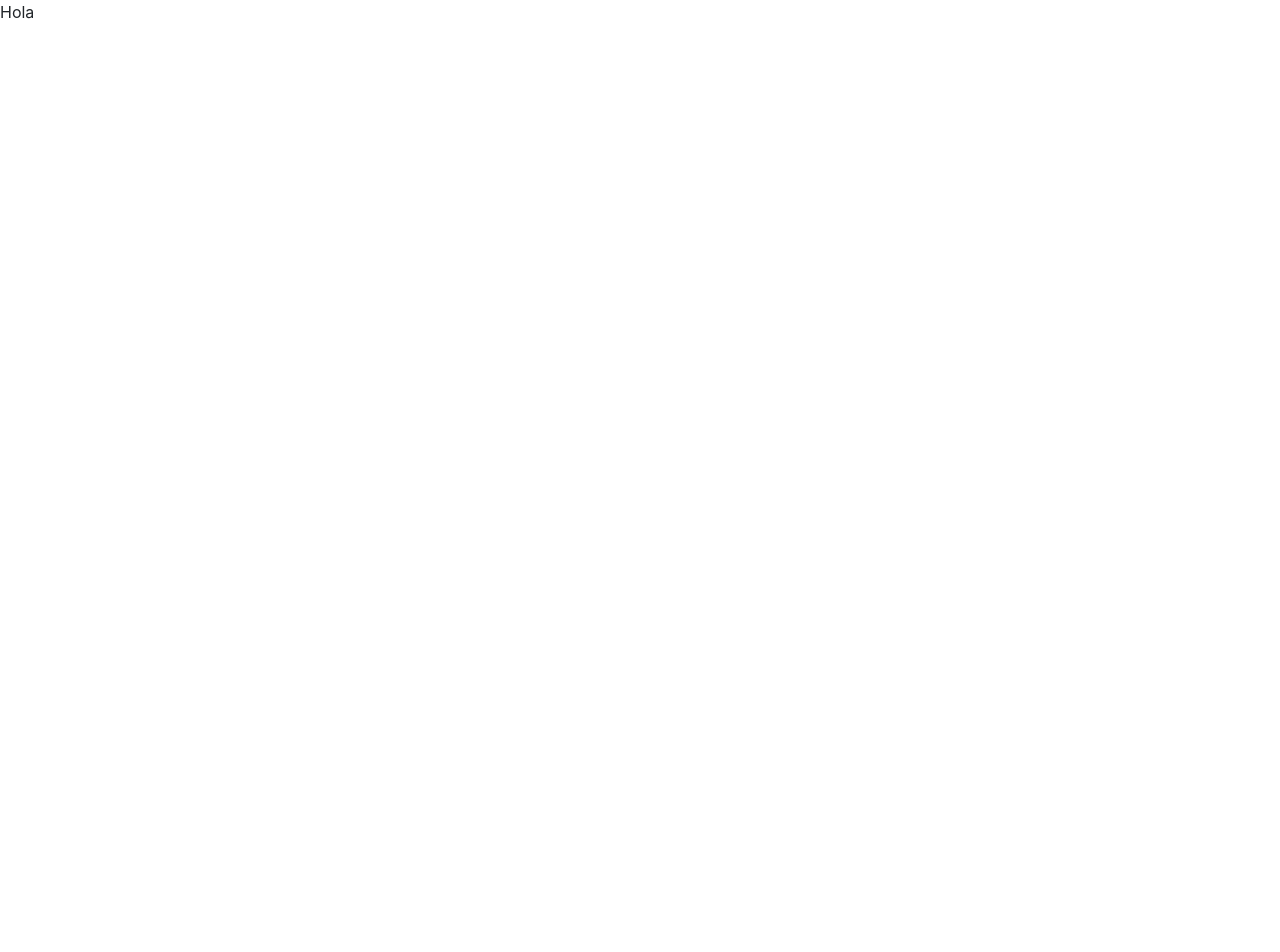
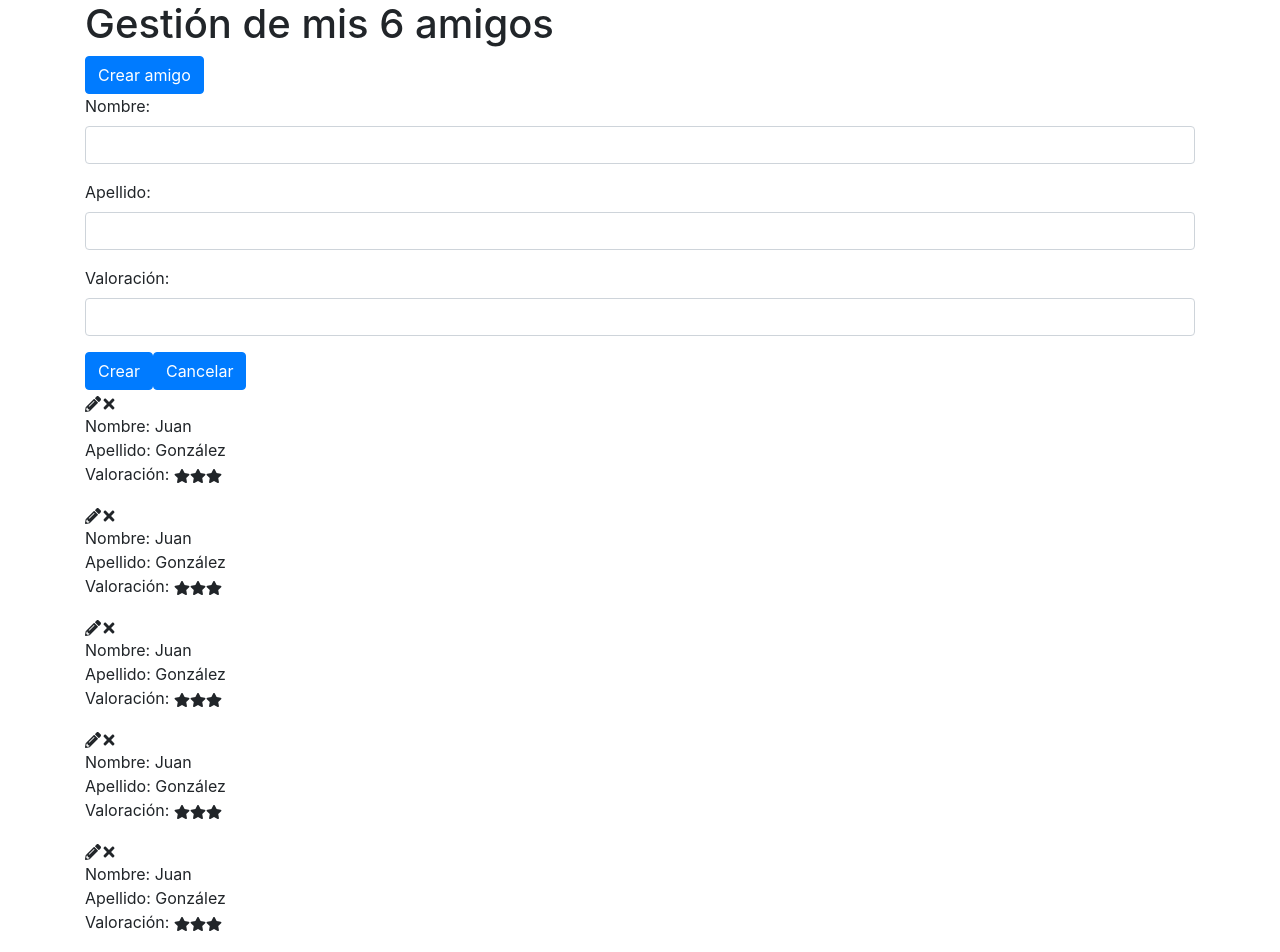
Before and after one commit to aleupons/examen-amigos, a React (Create React App) app: page / in a window 1280 px wide. Shown: the top 952 px of the page. Before the commit the page ends 800 px from the top, so only its background shows below. Built offline with nearby package versions, Linux system fonts and the light colour scheme.

Commit message:
Continguts HTML, classes i importació icones

```diff
--- a/src/App.js
+++ b/src/App.js
@@ -1,5 +1,184 @@
+import { FaStar, FaPencilAlt, FaTimes } from "react-icons/fa";
+
 function App() {
-  return <p>Hola</p>;
+  return (
+    <div className="container">
+      <header>
+        <h1>Gestión de mis 6 amigos</h1>
+        <button type="button" className="btn btn-primary">
+          Crear amigo
+        </button>
+        <section className="sidebar">
+          <form className="formulario">
+            <div className="form-group">
+              <label htmlFor="nombre">Nombre:</label>
+              <input type="text" className="form-control" id="nombre" />
+            </div>
+            <div className="form-group">
+              <label htmlFor="apellido">Apellido:</label>
+              <input type="text" className="form-control" id="apellido" />
+            </div>
+            <div className="form-group">
+              <label htmlFor="valoracion">Valoración:</label>
+              <input type="number" className="form-control" id="valoracion" />
+            </div>
+            <button type="submit" className="btn btn-primary">
+              Crear
+            </button>
+            <button type="button" className="btn btn-primary">
+              Cancelar
+            </button>
+          </form>
+        </section>
+      </header>
+      <main>
+        <article className="amigo">
+          <i className="editar">
+            <FaPencilAlt />
+          </i>
+          <i className="eliminar">
+            <FaTimes />
+          </i>
+          <ul className="list-unstyled">
+            <li>Nombre: Juan</li>
+            <li>Apellido: González</li>
+            <li>
+              Valoración:{" "}
+              <i className="estrella">
+                <FaStar />
+              </i>
+              <i className="estrella">
+                <FaStar />
+              </i>
+              <i className="estrella">
+                <FaStar />
+              </i>
+            </li>
+          </ul>
+        </article>
+        <article className="amigo">
+          <i className="editar">
+            <FaPencilAlt />
+          </i>
+          <i className="eliminar">
+            <FaTimes />
+          </i>
+          <ul className="list-unstyled">
+            <li>Nombre: Juan</li>
+            <li>Apellido: González</li>
+            <li>
+              Valoración:{" "}
+              <i className="estrella">
+                <FaStar />
+              </i>
+              <i className="estrella">
+                <FaStar />
+              </i>
+              <i className="estrella">
+                <FaStar />
+              </i>
+            </li>
+          </ul>
+        </article>
+        <article className="amigo">
+          <i className="editar">
+            <FaPencilAlt />
+          </i>
+          <i className="eliminar">
+            <FaTimes />
+          </i>
+          <ul className="list-unstyled">
+            <li>Nombre: Juan</li>
+            <li>Apellido: González</li>
+            <li>
+              Valoración:{" "}
+              <i className="estrella">
+                <FaStar />
+              </i>
+              <i className="estrella">
+                <FaStar />
+              </i>
+              <i className="estrella">
+                <FaStar />
+              </i>
+            </li>
+          </ul>
+        </article>
+        <article className="amigo">
+          <i className="editar">
+            <FaPencilAlt />
+          </i>
+          <i className="eliminar">
+            <FaTimes />
+          </i>
+          <ul className="list-unstyled">
+            <li>Nombre: Juan</li>
+            <li>Apellido: González</li>
+            <li>
+              Valoración:{" "}
+              <i className="estrella">
+                <FaStar />
+              </i>
+              <i className="estrella">
+                <FaStar />
+              </i>
+              <i className="estrella">
+                <FaStar />
+              </i>
+            </li>
+          </ul>
+        </article>
+        <article className="amigo">
+          <i className="editar">
+            <FaPencilAlt />
+          </i>
+          <i className="eliminar">
+            <FaTimes />
+          </i>
+          <ul className="list-unstyled">
+            <li>Nombre: Juan</li>
+            <li>Apellido: González</li>
+            <li>
+              Valoración:{" "}
+              <i className="estrella">
+                <FaStar />
+              </i>
+              <i className="estrella">
+                <FaStar />
+              </i>
+              <i className="estrella">
+                <FaStar />
+              </i>
+            </li>
+          </ul>
+        </article>
+        <article className="amigo">
+          <i className="editar">
+            <FaPencilAlt />
+          </i>
+          <i className="eliminar">
+            <FaTimes />
+          </i>
+          <ul className="list-unstyled">
+            <li>Nombre: Juan</li>
+            <li>Apellido: González</li>
+            <li>
+              Valoración:{" "}
+              <i className="estrella">
+                <FaStar />
+              </i>
+              <i className="estrella">
+                <FaStar />
+              </i>
+              <i className="estrella">
+                <FaStar />
+              </i>
+            </li>
+          </ul>
+        </article>
+      </main>
+    </div>
+  );
 }
 
 export default App;
```
Also changed, not shown: 1 other file (tests, documents, lock files or other folders).
